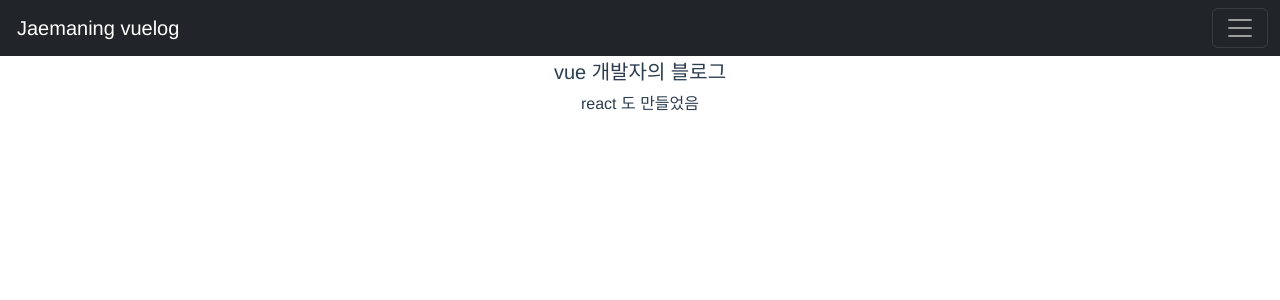
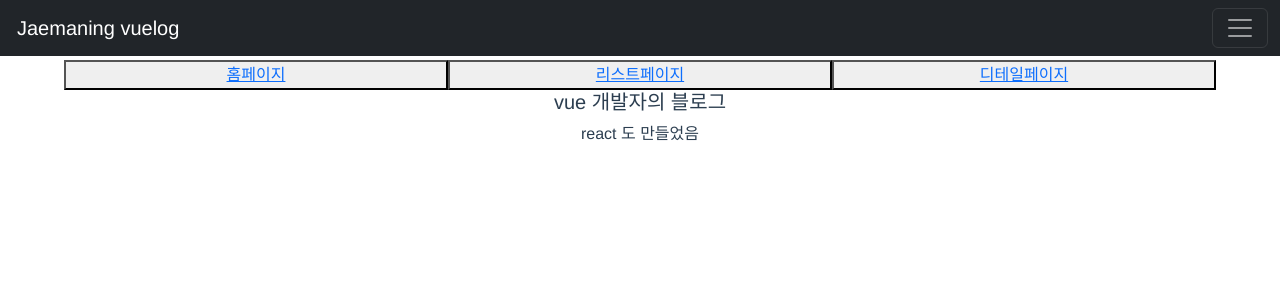
Before and after one commit to jaemaning/vuelog, a Vue app: page / in a window 1280 px wide. Shown: the top 300 px of the page. Built offline with nearby package versions, Linux system fonts and the light colour scheme.

Commit message:
20221209_kjm(vue route parameter 문법)

```diff
--- a/src/App.vue
+++ b/src/App.vue
@@ -45,7 +45,18 @@
   </div>
 </nav>
 
-<router-link to="/list"></router-link>
+<div>
+  <button class="mr-1 wd-10">
+    <router-link to="/">홈페이지</router-link>
+  </button>
+  <button class="mr-1 wd-10">
+    <router-link to="/list">리스트페이지</router-link>
+  </button>
+  <button class="mr-1 wd-10">
+    <router-link to="/detail">디테일페이지</router-link>
+  </button>
+</div>
+
 
 <router-view :data="data"></router-view>
 
@@ -98,4 +109,16 @@ export default {
   text-align: right;
 }
 
+.wd-10{
+  width: 30%;
+}
+
+.float{
+  float: left;
+}
+
+.block{
+  display: block;
+}
+
 </style>
--- a/src/router.js
+++ b/src/router.js
@@ -13,9 +13,9 @@ const routes = [
         component: Home
     },
     {
-        path: "/detail",
+        path: "/detail/:id",
         component: Detail
-    }
+    } // URL parameter 문법 /:작명
 ];
 
 const router = createRouter({
```
